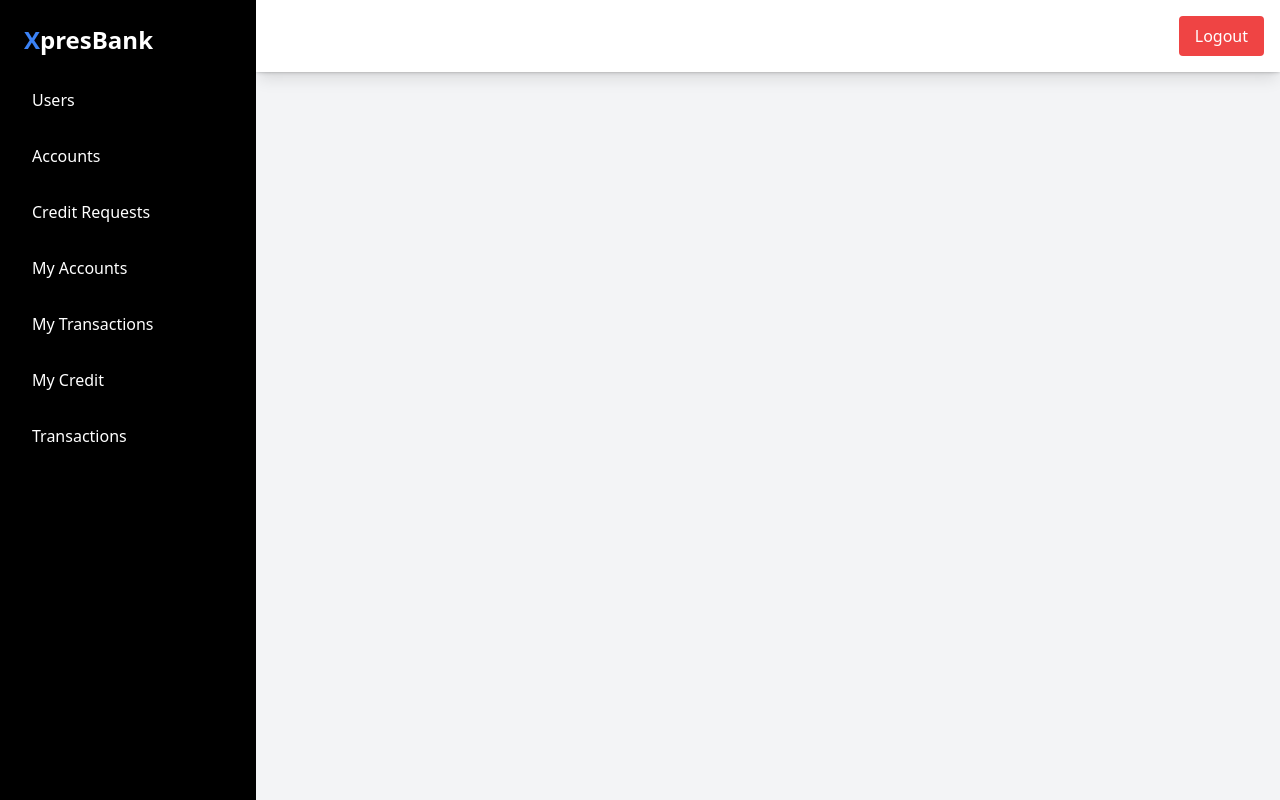
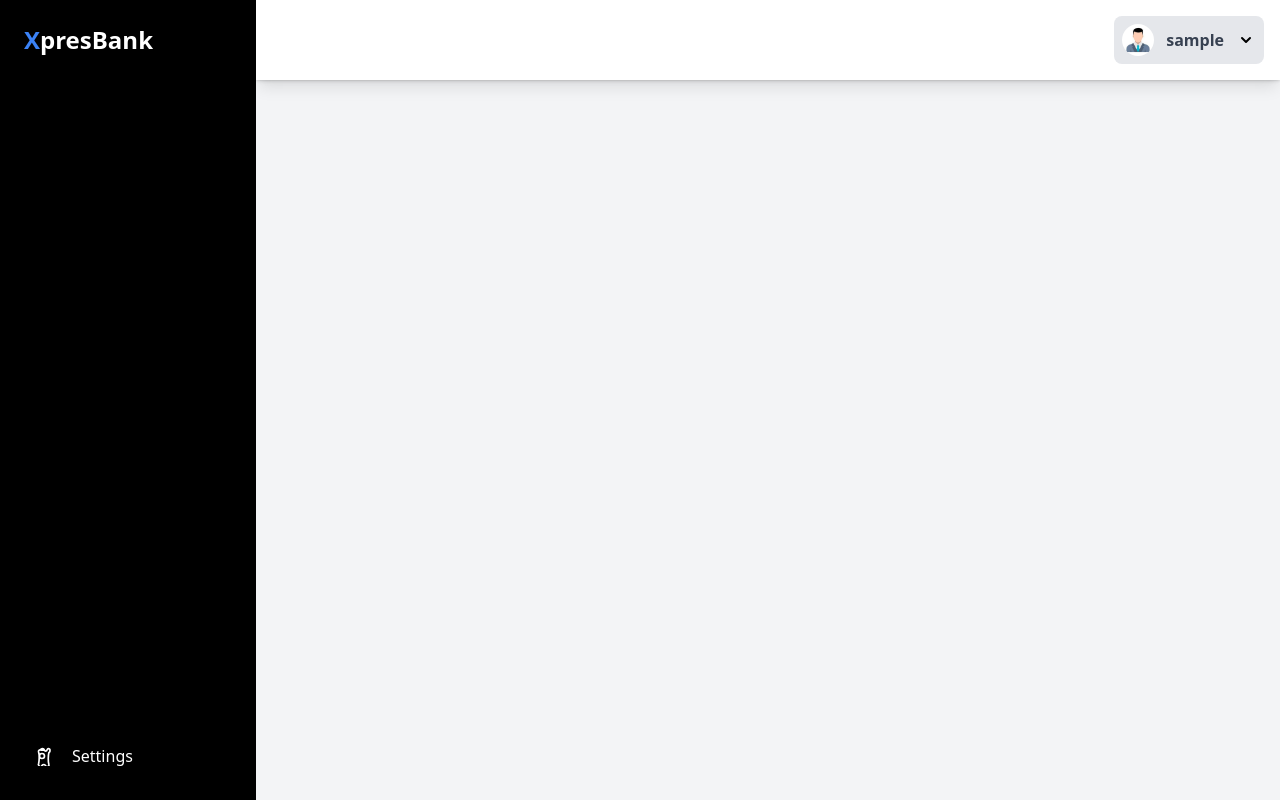
Before and after one commit to SOUFIANE-BOUSHABA/XpresBank-Front, an Angular app: page /dashboard in a window 1280 px wide. Built offline with nearby package versions, Linux system fonts and the light colour scheme; sample sign-in values are in the browser's storage.

Commit message:
this commit is for update  the sidebar  and  the header

```diff
--- a/src/app/auth/login/login.component.ts
+++ b/src/app/auth/login/login.component.ts
@@ -21,14 +21,19 @@ export class LoginComponent implements OnInit {
   ngOnInit(): void {
   }
 
-  onSubmit(){
-    this.authService.login(this.credentials).subscribe(()=>{
-      this.router.navigate(['/dashboard/users']);
-    },
+  onSubmit() {
+    this.authService.login(this.credentials).subscribe(response => {
+        if (response.role === 'USER') {
+          this.router.navigate(['/dashboard/account-for-user']);
+        } else if (response.role === 'EMPLOYER') {
+          this.router.navigate(['/dashboard/manage-transactions']);
+        } else if (response.role === 'ADMIN') {
+          this.router.navigate(['/dashboard/users']);
+        }
+      },
       error => {
-        console.error('login error : ' , error);
-      }
-    );
+        console.error('login error:', error);
+      });
   }
 
 }
--- a/src/app/shared/header/header.component.html
+++ b/src/app/shared/header/header.component.html
@@ -1,6 +1,41 @@
-<header class="w-full h-18 bg-white p-4 shadow-lg flex justify-between items-center z-100">
+<header class="w-full h-18 bg-white p-4 shadow-lg flex justify-between items-center z-100 relative">
   <h1 class="text-xl font-bold"></h1>
-  <button (click)="logout()" class="bg-red-500 text-white py-2 px-4 rounded hover:bg-red-600 focus:outline-none">
-    Logout
-  </button>
+
+  <div class="relative">
+    <div
+      class="flex items-center cursor-pointer p-2 bg-gray-200 rounded-lg hover:bg-gray-300"
+      (click)="toggleDropdown()"
+    >
+      <img
+        src="/assets/images/user.jpg"
+        alt="User Avatar"
+        class="h-8 w-8 rounded-full mr-3"
+      />
+      <span class="text-gray-700 font-semibold mr-3">{{ username }}</span>
+      <svg
+        xmlns="http://www.w3.org/2000/svg"
+        class="h-5 w-5"
+        viewBox="0 0 20 20"
+        fill="currentColor"
+      >
+        <path
+          fill-rule="evenodd"
+          d="M5.293 7.293a1 1 0 011.414 0L10 10.586l3.293-3.293a1 1 0 111.414 1.414l-4 4a1 1 0 01-1.414 0l-4-4a1 1 0 010-1.414z"
+          clip-rule="evenodd"
+        />
+      </svg>
+    </div>
+
+    <div
+      *ngIf="isDropdownOpen"
+      class="absolute right-0 mt-2 w-48 bg-white border border-gray-200 rounded-lg shadow-md z-50"
+    >
+      <button
+        (click)="logout()"
+        class="block w-full text-left px-4 py-2 text-gray-700 hover:bg-gray-100"
+      >
+        Logout
+      </button>
+    </div>
+  </div>
 </header>
--- a/src/app/shared/header/header.component.ts
+++ b/src/app/shared/header/header.component.ts
@@ -1,20 +1,30 @@
-import {Component, OnInit} from '@angular/core';
-import {AuthService} from '../../auth/auth.service';
-import {Router} from '@angular/router';
+import { Component, OnInit } from '@angular/core';
+import { AuthService } from '../../auth/auth.service';
+import { Router } from '@angular/router';
+import {CommonModule} from '@angular/common';
 
 @Component({
   selector: 'app-header',
   standalone: true,
-  imports: [],
+  imports: [CommonModule],
   templateUrl: './header.component.html',
 })
-export class HeaderComponent {
-  constructor(private authService : AuthService , private router : Router) { }
+export class HeaderComponent implements OnInit {
+  username: string = '';
+  isDropdownOpen: boolean = false;
 
+  constructor(private authService: AuthService, private router: Router) {}
+
+  ngOnInit(): void {
+    this.username = localStorage.getItem('username') || 'User';
+  }
+
+  toggleDropdown(): void {
+    this.isDropdownOpen = !this.isDropdownOpen;
+  }
 
   logout(): void {
     this.authService.logout();
     this.router.navigate(['/login']);
   }
-
 }
--- a/src/app/shared/sidebar/sidebar.component.html
+++ b/src/app/shared/sidebar/sidebar.component.html
@@ -1,32 +1,93 @@
-
-<aside class="h-screen w-full bg-black text-white p-6">
+<aside class="h-screen w-full bg-black text-white p-6 flex flex-col justify-between">
+  <div>
     <h2 class="text-2xl font-bold mb-6">
       <span class="text-blue-500">X</span>presBank
     </h2>
     <ul class="space-y-4">
+
+      <ng-container *ngIf="isAdmin">
         <li>
-      <a routerLink="/dashboard/users" routerLinkActive=" bg-gray-700" class="block hover:bg-gray-700 p-2 rounded">Users</a>
+          <a routerLink="/dashboard/users" routerLinkActive="bg-gray-700" class="flex items-center block hover:bg-gray-700 p-2 rounded">
+            <svg xmlns="http://www.w3.org/2000/svg" class="h-5 w-5 mr-[20px]" fill="none" viewBox="0 0 24 24" stroke="currentColor" stroke-width="2">
+              <path stroke-linecap="round" stroke-linejoin="round" d="M17 20h5v-2a4 4 0 00-3-3.87M9 20H4v-2a4 4 0 013-3.87m6 5v-2a4 4 0 013-3.87M16 3.13A4.002 4.002 0 0112 7v2m0 0a4.002 4.002 0 01-4-3.87M9 7V5m0 0a4.002 4.002 0 00-4-3.87M5 5v2" />
+            </svg>
+            Users
+          </a>
         </li>
         <li>
-      <a routerLink="/dashboard/account" routerLinkActive=" bg-gray-700" class="block hover:bg-gray-700 p-2 rounded">Accounts</a>
+          <a routerLink="/dashboard/account" routerLinkActive="bg-gray-700" class="flex items-center block hover:bg-gray-700 p-2 rounded">
+            <svg xmlns="http://www.w3.org/2000/svg" class="h-5 w-5 mr-[20px]" fill="none" viewBox="0 0 24 24" stroke="currentColor" stroke-width="2">
+              <path stroke-linecap="round" stroke-linejoin="round" d="M3 3v18h18V3H3zM3 9h18" />
+            </svg>
+            Accounts
+          </a>
         </li>
         <li>
-      <a routerLink="/dashboard/credit-requests" routerLinkActive=" bg-gray-700" class="block hover:bg-gray-700 p-2 rounded">Credit Requests</a>
-    </li>
-
-    <li>
-      <a routerLink="/dashboard/account-for-user" routerLinkActive=" bg-gray-700" class="block hover:bg-gray-700 p-2 rounded">My Accounts</a>
+          <a routerLink="/dashboard/credit-requests" routerLinkActive="bg-gray-700" class="flex items-center block hover:bg-gray-700 p-2 rounded">
+            <svg xmlns="http://www.w3.org/2000/svg" class="h-5 w-5 mr-[20px]" fill="none" viewBox="0 0 24 24" stroke="currentColor" stroke-width="2">
+              <path stroke-linecap="round" stroke-linejoin="round" d="M8 7v10l4-4 4 4V7a2 2 0 00-2-2H8a2 2 0 00-2 2z" />
+            </svg>
+            Credit Requests
+          </a>
         </li>
         <li>
-      <a routerLink="/dashboard/transaction-user" routerLinkActive=" bg-gray-700" class="block hover:bg-gray-700 p-2 rounded">My Transactions</a>
+          <a routerLink="/dashboard/manage-transactions" routerLinkActive="bg-gray-700" class="flex items-center block hover:bg-gray-700 p-2 rounded">
+            <svg xmlns="http://www.w3.org/2000/svg" class="h-5 w-5 mr-[20px]" fill="none" viewBox="0 0 24 24" stroke="currentColor" stroke-width="2">
+              <path stroke-linecap="round" stroke-linejoin="round" d="M19 9l-7 7-7-7" />
+            </svg>
+            Transactions
+          </a>
         </li>
+      </ng-container>
 
+
+      <ng-container *ngIf="isEmployer">
         <li>
-      <a routerLink="/dashboard/credit-request-user" routerLinkActive=" bg-gray-700" class="block hover:bg-gray-700 p-2 rounded">My Credit</a>
+          <a routerLink="/dashboard/manage-transactions" routerLinkActive="bg-gray-700" class="flex items-center block hover:bg-gray-700 p-2 rounded">
+            <svg xmlns="http://www.w3.org/2000/svg" class="h-5 w-5 mr-[20px]" fill="none" viewBox="0 0 24 24" stroke="currentColor" stroke-width="2">
+              <path stroke-linecap="round" stroke-linejoin="round" d="M19 9l-7 7-7-7" />
+            </svg>
+            Transactions
+          </a>
         </li>
+      </ng-container>
 
+
+      <ng-container *ngIf="isUser">
         <li>
-      <a routerLink="/dashboard/manage-transactions" routerLinkActive=" bg-gray-700" class="block hover:bg-gray-700 p-2 rounded">Transactions</a>
+          <a routerLink="/dashboard/account-for-user" routerLinkActive="bg-gray-700" class="flex items-center block hover:bg-gray-700 p-2 rounded">
+            <svg xmlns="http://www.w3.org/2000/svg" class="h-5 w-5 mr-[20px]" fill="none" viewBox="0 0 24 24" stroke="currentColor" stroke-width="2">
+              <path stroke-linecap="round" stroke-linejoin="round" d="M12 8c-3.313 0-6 2.687-6 6s2.687 6 6 6 6-2.687 6-6-2.687-6-6-6z" />
+            </svg>
+            My Accounts
+          </a>
         </li>
+        <li>
+          <a routerLink="/dashboard/transaction-user" routerLinkActive="bg-gray-700" class="flex items-center block hover:bg-gray-700 p-2 rounded">
+            <svg xmlns="http://www.w3.org/2000/svg" class="h-5 w-5 mr-[20px]" fill="none" viewBox="0 0 24 24" stroke="currentColor" stroke-width="2">
+              <path stroke-linecap="round" stroke-linejoin="round" d="M4 12h16m0 0-6 6m6-6-6-6" />
+            </svg>
+            My Transactions
+          </a>
+        </li>
+        <li>
+          <a routerLink="/dashboard/credit-request-user" routerLinkActive="bg-gray-700" class="flex items-center block hover:bg-gray-700 p-2 rounded">
+            <svg xmlns="http://www.w3.org/2000/svg" class="h-5 w-5 mr-[20px]" fill="none" viewBox="0 0 24 24" stroke="currentColor" stroke-width="2">
+              <path stroke-linecap="round" stroke-linejoin="round" d="M4 16v4a2 2 0 002 2h8m4-16h-6m2-2h-8v8h8v-8zM4 8v8" />
+            </svg>
+            My Credit
+          </a>
+        </li>
+      </ng-container>
     </ul>
+  </div>
+
+  <div>
+    <a routerLink="/dashboard/settings" routerLinkActive="bg-gray-700" class="flex items-center block hover:bg-gray-700 p-2 rounded mt-6">
+      <svg xmlns="http://www.w3.org/2000/svg" class="h-5 w-5 mr-[20px]" fill="none" viewBox="0 0 24 24" stroke="currentColor" stroke-width="2">
+        <path stroke-linecap="round" stroke-linejoin="round" d="M10.325 4.317c.426-1.756 3.924-1.756 4.35 0a1.724 1.724 0 003.511.024 1.724 1.724 0 013.261 1.284 1.724 1.724 0 01-1.151 2.084c-.519 1.83-.76 4.287-.769 7.305-.009 3.017.25 5.475.77 7.305a1.724 1.724 0 01-2.11 2.2 1.724 1.724 0 01-2.036-.972c-.399-1.754-2.846-1.754-4.326 0a1.724 1.724 0 01-3.367-.05 1.724 1.724 0 01-.597-2.084c.519-1.83.76-4.287.769-7.305.009-3.017-.25-5.475-.77-7.305a1.724 1.724 0 012.194-2.03c1.479.624 1.935.624 4.325.03zM12 15a3 3 0 100-6 3 3 0 000 6z" />
+      </svg>
+      Settings
+    </a>
+  </div>
 </aside>
--- a/src/app/shared/sidebar/sidebar.component.ts
+++ b/src/app/shared/sidebar/sidebar.component.ts
@@ -1,13 +1,27 @@
-import { Component } from '@angular/core';
-import { RouterModule} from '@angular/router';
-import {CommonModule} from '@angular/common';
+import { Component, OnInit } from '@angular/core';
+import { RouterModule } from '@angular/router';
+import { CommonModule } from '@angular/common';
 
 @Component({
   selector: 'app-sidebar',
   standalone: true,
-  imports: [    CommonModule, RouterModule,],
+  imports: [CommonModule, RouterModule],
   templateUrl: './sidebar.component.html',
 })
-export class SidebarComponent {
+export class SidebarComponent implements OnInit {
+  isAdmin = false;
+  isUser = false;
+  isEmployer = false;
 
+  ngOnInit(): void {
+    const role = localStorage.getItem('role');
+
+    if (role === 'ADMIN') {
+      this.isAdmin = true;
+    } else if (role === 'USER') {
+      this.isUser = true;
+    } else if (role === 'EMPLOYER') {
+      this.isEmployer = true;
+    }
+  }
 }
```
Also changed, not shown: src/assets/images/user.jpg (added). Lines whose indentation alone changed are shown as unchanged.
